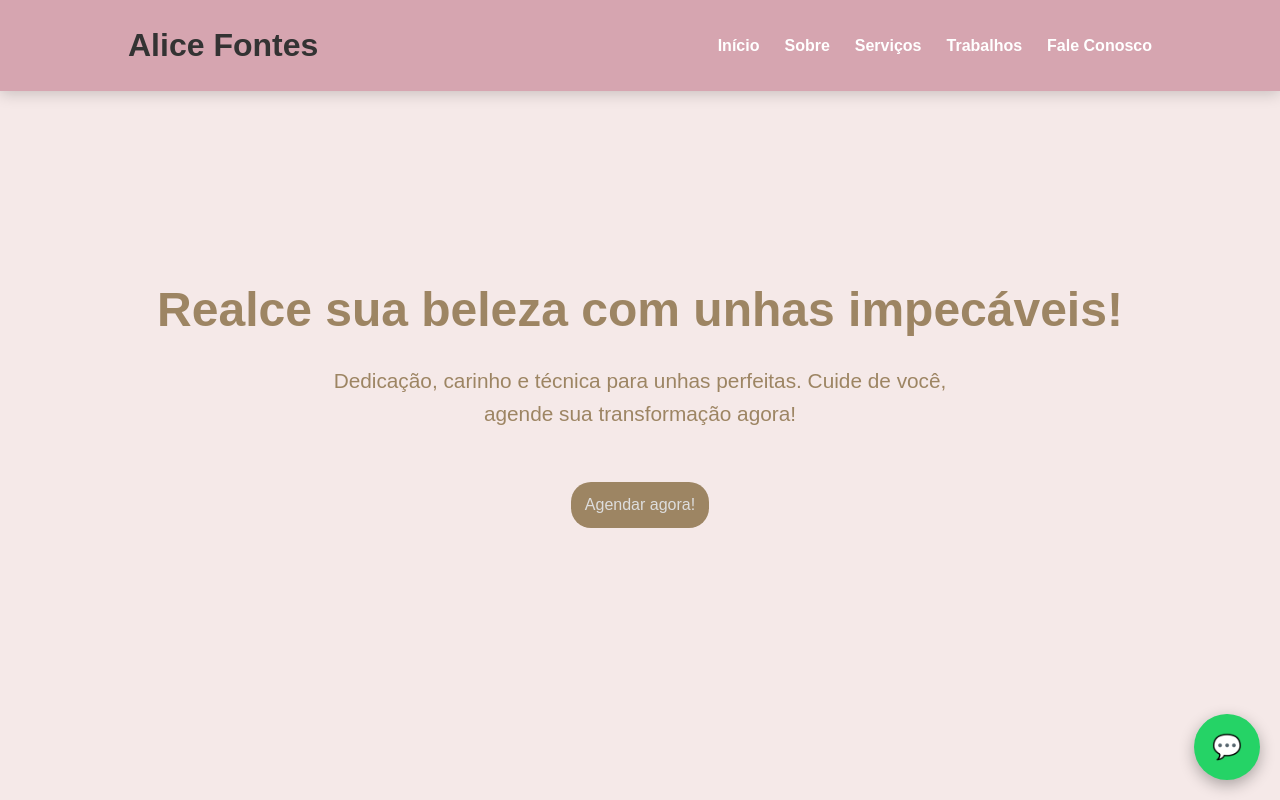
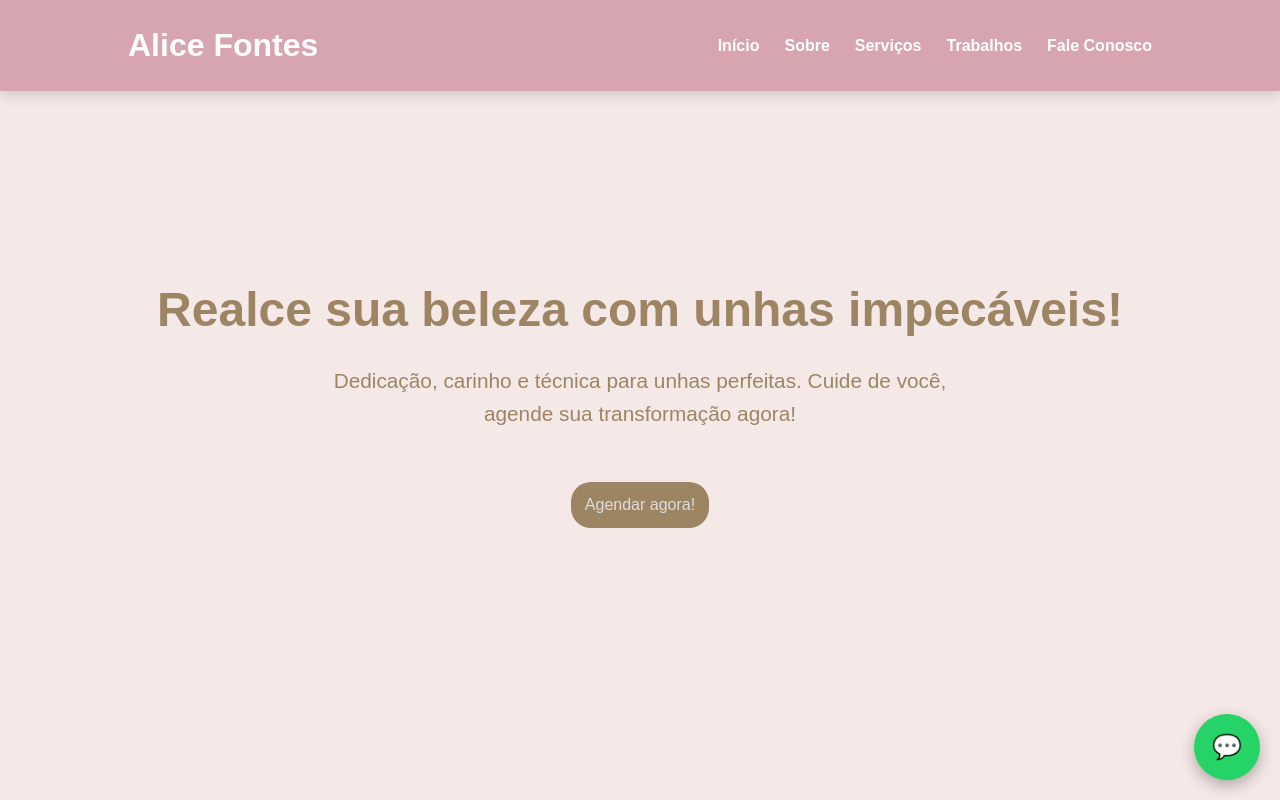
Before and after one commit to annejtech-droid/site-alice-fontes, a plain HTML site: page index.html in a window 1280 px wide. Shown: the top 800 px of the page. Drawn offline with Linux system fonts and the light colour scheme.

Commit message:
Update style.css

```diff
--- a/style.css
+++ b/style.css
@@ -47,7 +47,9 @@
             z-index: 1000;
             animation: fadeIn 1s ease-in-out;
         }
-
+       header h1{
+         color:#fff;
+       }
         nav ul {
             display: flex;
             list-style: none;
```
